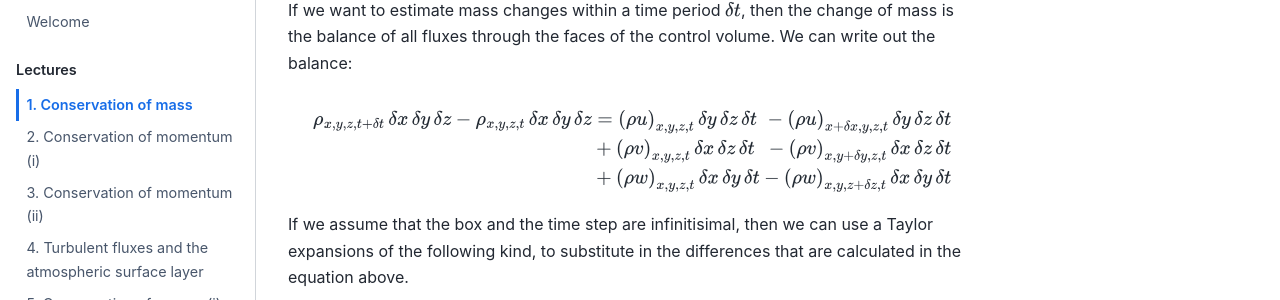
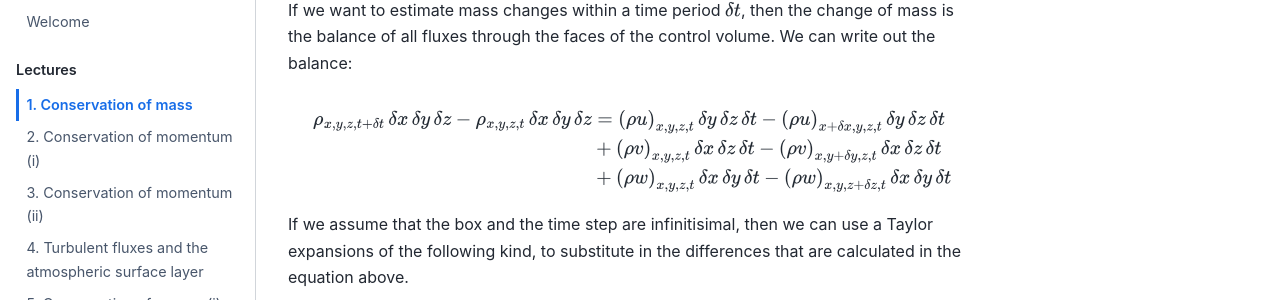
Before and after one commit to boundary-layer-meteo/boundary-layer-meteo.github.io, a Jupyter Book: the page built from lectures/1_mass.md, in a window 1280 px wide and 900 px high, scrolled down 364 px. Shown: the part 150-450 px from the top of the window. Built offline with Jupyter Book 1.0.4 settings and Sphinx 7.4.7 and the Sphinx Book theme 1.1.4, drawn with Linux system fonts in a browser that asks for light colours.

Commit message:
Alignment fix for PDF

```diff
--- a/lectures/1_mass.md
+++ b/lectures/1_mass.md
@@ -18,9 +18,9 @@
 
 $$
 \rho_{x, y, z, t+\delta t} \, \delta x \, \delta y \, \delta z - \rho_{x, y, z, t} \, \delta x \, \delta y \, \delta z
-&= \left( \rho u \right)_{x, y, z, t} \, \delta y \, \delta z \, \delta t &- \left( \rho u \right)_{x + \delta x, y, z, t} \, \delta y \, \delta z \, \delta t \\
-&+ \left( \rho v \right)_{x, y, z, t} \, \delta x \, \delta z \, \delta t &- \left( \rho v \right)_{x, y + \delta y, z, t} \, \delta x \, \delta z \, \delta t \\
-&+ \left( \rho w \right)_{x, y, z, t} \, \delta x \, \delta y \, \delta t &- \left( \rho w \right)_{x, y, z + \delta z, t} \, \delta x \, \delta y \, \delta t
+&= \left( \rho u \right)_{x, y, z, t} \, \delta y \, \delta z \, \delta t - \left( \rho u \right)_{x + \delta x, y, z, t} \, \delta y \, \delta z \, \delta t \\
+&+ \left( \rho v \right)_{x, y, z, t} \, \delta x \, \delta z \, \delta t - \left( \rho v \right)_{x, y + \delta y, z, t} \, \delta x \, \delta z \, \delta t \\
+&+ \left( \rho w \right)_{x, y, z, t} \, \delta x \, \delta y \, \delta t - \left( \rho w \right)_{x, y, z + \delta z, t} \, \delta x \, \delta y \, \delta t
 $$
 
 If we assume that the box and the time step are infinitisimal, then we can use a Taylor expansions of the following kind, to substitute in the differences that are calculated in the equation above.
```
